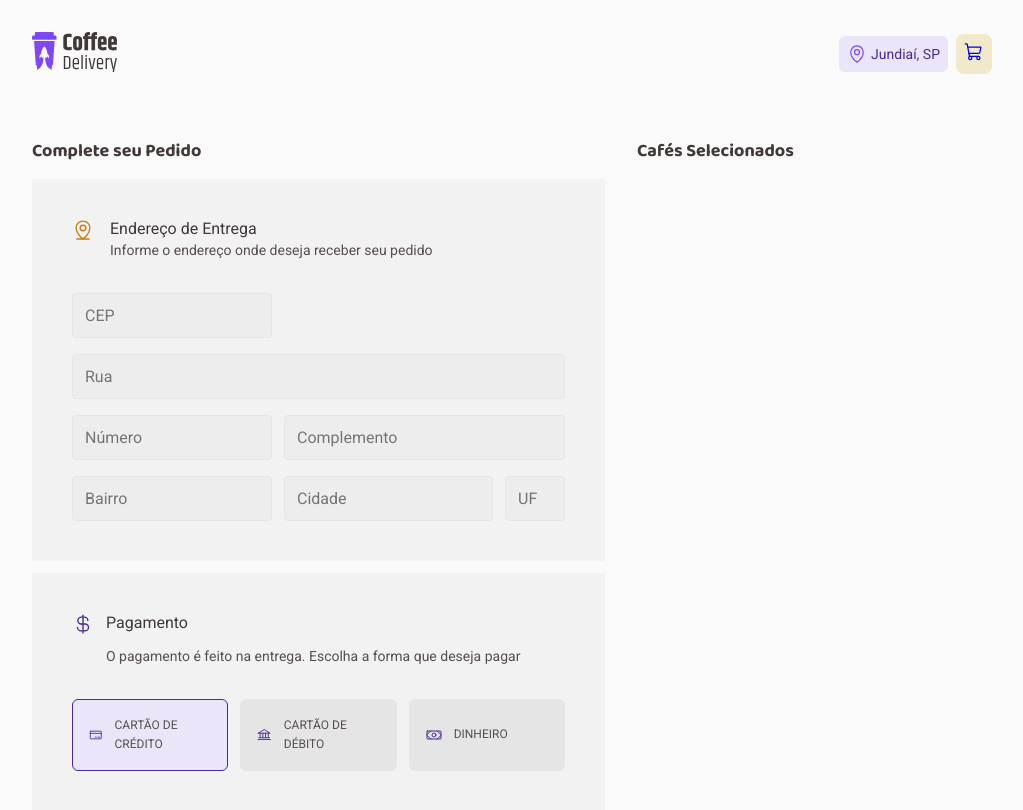
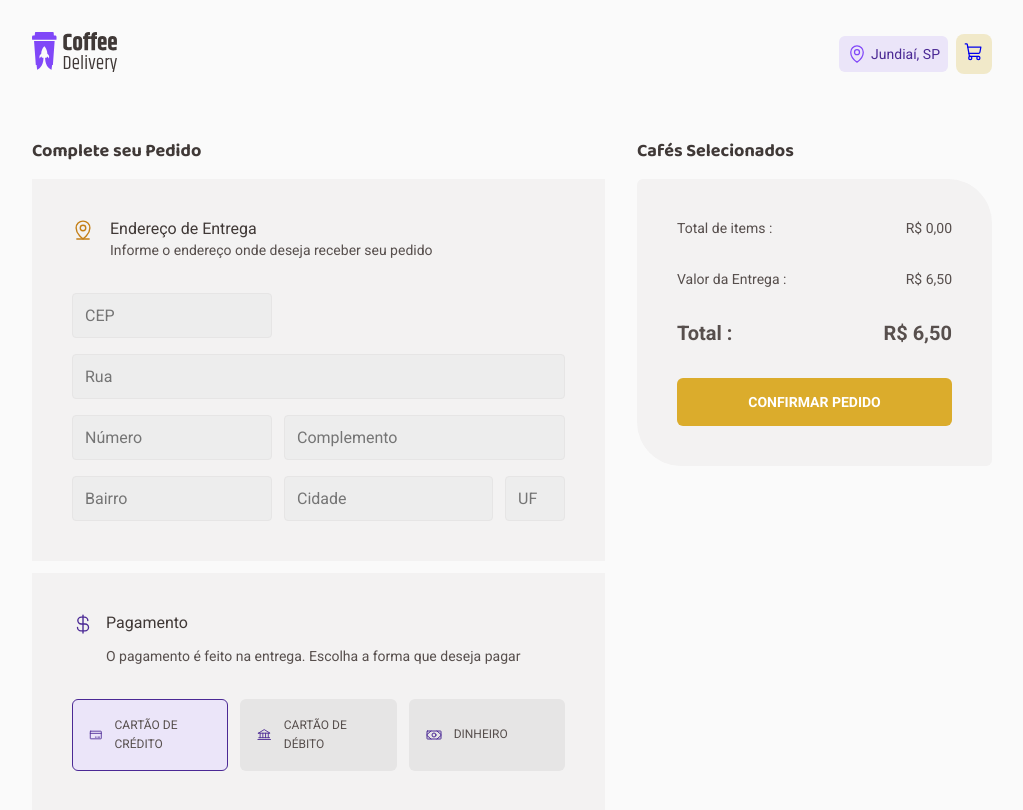
Before and after one commit to marcossnikel/coffe-delivery, a React (Vite) app: page /checkout in a window 1280 px wide. Shown: the top 810 px of the page, without its empty margins (128-1151 px from the left). Built offline with nearby package versions, Linux system fonts and the light colour scheme; the HTML template or start-up script is replaced by a standard one.

Commit message:
feat ✨ : new features (increment and decrement) and also improve some styles.

```diff
--- a/data.json
+++ b/data.json
@@ -70,7 +70,7 @@
         "description": "Café expresso misturado com um pouco de leite quente e espuma",
         "tags": ["tradicional", "com leite"],
         "price": 9.90,
-        "image": "/images/coffees/mocaccino.svg"
+        "image": "/images/coffees/moccacino.svg"
       },
       {
         "id": "9",
--- a/src/components/Card/index.tsx
+++ b/src/components/Card/index.tsx
@@ -7,10 +7,11 @@ type CardProps = {
 };
 
 export function Card({ coffe }: CardProps) {
+
   const [addToCart, decreaseQuantity, increaseQuantity] = useCartStore(
     state => [
       state.addToCart,
-      state.decreaseItemQuantity,
+      state.decrementItemQuantity,
       state.incrementItemQuantity
     ]
   );
@@ -28,11 +29,12 @@ export function Card({ coffe }: CardProps) {
       <S.CardFooter>
         <S.CardPrice>R$ {coffe.price.toFixed(2)}</S.CardPrice>
         <AmountInput
-          decreaseAmount={decreaseQuantity}
-          increaseAmount={increaseQuantity}
+          item={coffe}
+          decreaseAmount={() => decreaseQuantity(coffe)}
+          increaseAmount={() => increaseQuantity(coffe)}
           amount={coffe.quantity}
         />
-        <S.StyledAddToCartButton size={30} onClick={() => addToCart(coffe)} />
+        <S.StyledAddToCartButton aria-disabled={coffe.quantity >= 1} size={30} onClick={() => addToCart(coffe)} />
       </S.CardFooter>
     </S.CardContainer>
   );
--- a/src/components/Card/styles.ts
+++ b/src/components/Card/styles.ts
@@ -38,6 +38,11 @@ export const StyledAddToCartButton = styled(ShoppingCart)`
     transition: 0.2s;
     background-color: ${({ theme }) => theme['purple']};
   }
+
+  &:disabled{
+    cursor: not-allowed;
+    background-color: ${({theme} ) => theme['purple-light']};
+  }
 `;
 
 export const CardFooter = styled.div`
--- a/src/components/CartItem/styles.ts
+++ b/src/components/CartItem/styles.ts
@@ -4,6 +4,7 @@ export const Container = styled.div`
   display: flex;
   background-color: ${({ theme }) => theme.card};
   gap: 1rem;
+  justify-content: space-between;
   div {
     display: flex;
     flex-direction: column;
--- a/src/components/Form/AmountInput/index.tsx
+++ b/src/components/Form/AmountInput/index.tsx
@@ -1,19 +1,25 @@
-import { Minus, Plus } from "phosphor-react";
-import { Container } from "./styles";
-import { Item } from "../../../store/CartStore";
+import { Minus, Plus } from 'phosphor-react';
+import { Container } from './styles';
+import { Item } from '../../../store/CartStore';
 
 type AmountInputProps = {
-    increaseAmount : (item: Item) => void
-    decreaseAmount : (item: Item) => void
-    amount : number
+  increaseAmount: (item: Item) => void;
+  decreaseAmount: (item: Item) => void;
+  item: Item;
+  amount: number;
+};
+
+export function AmountInput({
+  increaseAmount,
+  decreaseAmount,
+  item,
+  amount
+}: AmountInputProps) {
+  return (
+    <Container>
+      <Minus size={14} onClick={() => decreaseAmount(item)} />
+      <span>{amount}</span>
+      <Plus size={14} onClick={() => increaseAmount(item)} />
+    </Container>
+  );
 }
-
-export function AmountInput({increaseAmount,decreaseAmount,amount}: AmountInputProps){
-    return(
-        <Container>
-            <Minus size={14} onClick={decreaseAmount}/>
-            <span>{amount}</span>
-            <Plus size={14} onClick={increaseAmount}/>
-        </Container>
-    )
-}
--- a/src/components/Form/AmountInput/styles.ts
+++ b/src/components/Form/AmountInput/styles.ts
@@ -3,6 +3,7 @@ import styled from 'styled-components';
 export const Container = styled.div`
   display: flex;
   padding: 0.5rem;
+  height: 2rem;
   align-items: center;
   gap: 0.5rem;
   border-radius: 6px;
--- a/src/pages/Checkout/index.tsx
+++ b/src/pages/Checkout/index.tsx
@@ -1,14 +1,29 @@
 import { Bank, CreditCard, CurrencyDollar, Money } from 'phosphor-react';
 import { Form } from '../../components/Form';
-import { CheckoutContainer, Info, PaymentContainer } from './styles';
+import { CartContainer, CheckoutContainer, FinishOrderButton, Info, OrderInfoContainer, PaymentContainer } from './styles';
 import { useTheme } from 'styled-components';
 import { Radio } from '../../components/Form/Radio';
 import { useCartStore } from '../../store/CartStore';
 import { CartItem } from '../../components/CartItem';
+import { useState } from 'react';
+
+type PaymentMethods = 'credit' | 'debit' | 'cash'
 
 export function Checkout() {
   const theme = useTheme();
-  const cart = useCartStore((state) => state.cart )
+  const [cart,value] = useCartStore((state) => [state.cart,state.cartValue] )
+
+  const [paymentMethod, setPaymentMethod] = useState<PaymentMethods>('credit')
+  const MoneyFormatter = new Intl.NumberFormat('pt-BR',{
+    style: 'currency',
+    currency : 'BRL'
+  })
+
+  const handleChangePaymentMethods = (paymentMethod : PaymentMethods) => {
+    setPaymentMethod(paymentMethod)
+  }
+  const deliveryPrice = value + 6.50
+  const orderPrice = value + deliveryPrice
   return (
     <CheckoutContainer>
       <div>
@@ -25,16 +40,16 @@ export function Checkout() {
             </div>
           </Info>
           <div>
-            <Radio value="credit" isSelected>
+            <Radio value="credit" isSelected={paymentMethod === 'credit'} onClick={() => handleChangePaymentMethods('credit')}>
               <CreditCard size={16} />
               <span>Cartão de crédito</span>
             </Radio>
 
-            <Radio value={'debit'} isSelected={false}>
+            <Radio value={'debit'} isSelected={paymentMethod === 'debit'} onClick={() => handleChangePaymentMethods('debit')}>
               <Bank size={16} />
               <span>Cartão de débito</span>
             </Radio>
-            <Radio value={'cash'} isSelected={false}>
+            <Radio value={'cash'} isSelected={paymentMethod === 'cash'} onClick={() => handleChangePaymentMethods('cash')}>
               <Money size={16} />
               <span>Dinheiro</span>
             </Radio>
@@ -43,11 +58,17 @@ export function Checkout() {
       </div>
       <div>
         <h2>Cafés Selecionados</h2>
-        <div>
+        <CartContainer>
             {cart.map((item) => {
-               return <CartItem {...item}/>
+               return <CartItem item={item}/>
             })}
-        </div>
+            <OrderInfoContainer>
+            <p>Total de items : <span>{MoneyFormatter.format(value)}</span></p>
+            <p>Valor da Entrega : <span>{MoneyFormatter.format(deliveryPrice)}</span></p>
+            <p>Total : <span>{MoneyFormatter.format(orderPrice)}</span></p>
+            </OrderInfoContainer>
+            <FinishOrderButton>confirmar pedido</FinishOrderButton>
+        </CartContainer>
       </div>
     </CheckoutContainer>
   );
--- a/src/pages/Checkout/styles.ts
+++ b/src/pages/Checkout/styles.ts
@@ -21,9 +21,9 @@ export const PaymentContainer = styled.div`
   padding: 2.5rem;
   display: flex;
   flex-direction: column;
-  gap:2rem;
+  gap: 2rem;
 
-  div{
+  div {
     display: flex;
     gap: 0.75rem;
   }
@@ -48,3 +48,56 @@ export const Info = styled.div`
     flex-direction: column;
   }
 `;
+
+export const CartContainer = styled.div`
+  padding: 2.5rem;
+  display: flex;
+  gap: 2rem;
+  background-color: ${({ theme }) => theme.card};
+  border-radius: 6px 44px;
+  max-width: 28rem;
+  flex-direction: column;
+`;
+
+export const OrderInfoContainer = styled.div`
+  display: flex;
+  flex-direction: column;
+  gap: 2rem;
+  p {
+    font-family: 'Roboto', sans-serif;
+    font-size: 0.875rem;
+    line-height: 130%;
+    color: ${({ theme }) => theme.text};
+    display: flex;
+    justify-content: space-between;
+  }
+
+  p:last-child {
+    font-size: 1.25rem;
+    font-weight: 700;
+  }
+`;
+
+export const FinishOrderButton = styled.button`
+  border: 1px solid transparent;
+  color: ${({ theme }) => theme.white};
+  font-family: 'Roboto', sans-serif;
+  font-weight: 700;
+  line-height: 160%;
+  font-size: 0.875rem;
+  border-radius: 6px;
+  background-color: ${({ theme }) => theme.yellow};
+  text-transform: uppercase;
+  padding: 12px 8px;
+  display: flex;
+  align-items: center;
+  justify-content: center;
+  align-self: stretch;
+  gap: 4px;
+
+  &:hover {
+    background-color: ${({ theme }) => theme['yellow-dark']};
+    color: ${({theme}) => theme.card};
+    cursor: pointer;
+  }
+`;
--- a/src/store/CartStore.ts
+++ b/src/store/CartStore.ts
@@ -13,11 +13,12 @@ export type Item = {
 
 type CartStore = {
   cart: Item[];
+  cartValue: number;
   availableItems: Item[];
   addToCart: (item: Item) => void;
   removeFromCart: (id: string) => void;
   incrementItemQuantity: (item: Item) => void;
-  decreaseItemQuantity: (item: Item) => void;
+  decrementItemQuantity: (item: Item) => void;
 };
 
 export const useCartStore = create<CartStore>(set => {
@@ -27,39 +28,62 @@ export const useCartStore = create<CartStore>(set => {
   }));
   return {
     cart: [],
+    cartValue: 0,
     availableItems: initialAvailableItems,
     addToCart: (item: Item) =>
-      set((state: CartStore) => ({ cart: [...state.cart, item] })),
+      set((state: CartStore) => ({
+        cart: [...state.cart, item],
+      })),
     removeFromCart: (id: string) =>
-      set((state: CartStore) => ({
-        cart: state.cart.filter(item => item.id != id)
-      })),
+      set((state: CartStore) => {
+        const itemToRemove = state.cart.find(item => item.id === id);
+        if (itemToRemove) {
+          return {
+            cart: state.cart.filter(item => item.id !== id),
+            cartValue: state.cartValue - itemToRemove.price * itemToRemove.quantity
+          };
+        }
+        return state;
+      }),
     incrementItemQuantity: (item: Item) =>
       set((state: CartStore) => {
-        console.log(state,item)
-        const updatedAvailableItems = state.availableItems.map(avItem =>
-          avItem.id === item.id
-            ? { ...avItem, quantity: avItem.quantity + 1 }
-            : avItem
-        );
+        const updatedAvailableItems = state.availableItems.map(avItem => {
+          console.log(avItem.id,item.id);
+
+          if (avItem.id === item.id) {
+            const updatedQuantity = item.quantity + 1;
+            return { ...item, quantity: updatedQuantity };
+          }
+          return avItem;
+        });
+
+        const addedItem = updatedAvailableItems.find(avItem => avItem.id === item.id);
+        if (addedItem) {
+          return {
+            availableItems: updatedAvailableItems,
+            cartValue: state.cartValue + addedItem.price
+          };
+        }
         return { availableItems: updatedAvailableItems };
       }),
     decrementItemQuantity: (item: Item) =>
       set((state: CartStore) => {
-        const existingItem = state.availableItems.find(
-          avItem => avItem.id === item.id
-        );
+        const updatedAvailableItems = state.availableItems.map(avItem => {
+          if (avItem.id === item.id && item.quantity > 0) {
+            const updatedQuantity = item.quantity - 1;
+            return { ...item, quantity: updatedQuantity };
+          }
+          return avItem;
+        });
 
-        if (existingItem && existingItem.quantity > 0) {
-          const updatedAvailableItems = state.availableItems.map(avItem =>
-            avItem.id === item.id
-              ? { ...avItem, quantity: avItem.quantity - 1 }
-              : avItem
-          );
-          return { availableItems: updatedAvailableItems };
+        const removedItem = updatedAvailableItems.find(avItem => avItem.id === item.id);
+        if (removedItem) {
+          return {
+            availableItems: updatedAvailableItems,
+            cartValue: state.cartValue - removedItem.price
+          };
         }
-
-        return { availableItems: [...state.availableItems] };
+        return { availableItems: updatedAvailableItems };
       })
   };
 });
```
Also changed, not shown: src/components/CartItem/index.tsx (+13 -7 lines).
